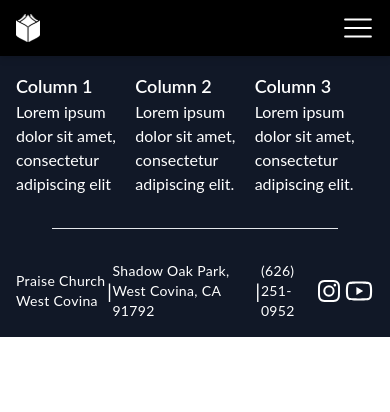
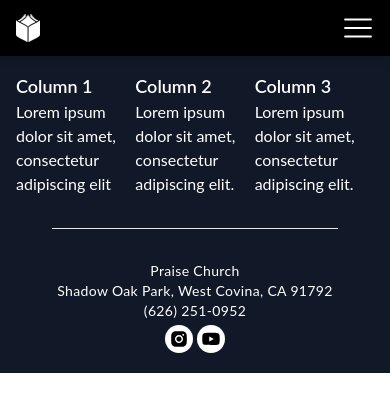
Before and after one commit to PraiseChurch/web, a Next.js app: page / in a window 390 px wide. Shown: the top 412 px of the page. Built offline with nearby package versions, Linux system fonts and the light colour scheme.

Commit message:
fix: make footer responsive, edits to socials buttons, on hover

```diff
--- a/src/app/modules/Footer.tsx
+++ b/src/app/modules/Footer.tsx
@@ -1,8 +1,7 @@
 import React from "react";
 import Link from "next/link";
 import { Typography } from "../components";
-import { AiOutlineYoutube } from "react-icons/ai";
-import { BsInstagram } from "react-icons/bs";
+import { AiFillInstagram, AiFillYoutube } from "react-icons/ai";
 
 export const Footer: React.FC = () => {
   return (
@@ -24,30 +23,36 @@ export const Footer: React.FC = () => {
       <div className="container mx-auto flex justify-center max-w-screen-lg">
         <hr className="w-4/5 my-8" />
       </div>
-      <div className="container mx-auto flex justify-between max-w-screen-lg">
-        <div className="container flex justify-between max-w-screen-md items-center">
-          <Typography variant="caption" color="text-white">
-            Praise Church West Covina
+      <div className="container mx-auto flex flex-col justify-between max-w-screen-lg md:flex-row">
+        <div className="container flex flex-col justify-between max-w-screen-md items-center md:flex-row mr-8">
+          <Typography
+            variant="caption"
+            color="text-white"
+          >
+            Praise Church
           </Typography>
-          <Typography variant="caption" color="text-white" size="text-xl">
-            |
-          </Typography>
-          <Typography variant="caption" color="text-white">
+          <Typography
+            variant="caption"
+            color="text-white"
+          >
             Shadow Oak Park, West Covina, CA 91792
-          </Typography>
-          <Typography variant="caption" color="text-white" size="text-xl">
-            |
           </Typography>
           <Typography variant="caption" color="text-white">
             (626) 251-0952
           </Typography>
         </div>
-        <div className="flex items-center">
+        <div className="flex items-center justify-center">
           <Link href="https://www.instagram.com/praisechurchwc/">
-            <BsInstagram size="22" color="white" className="mx-1" />
+            <div className="bg-white hover:opacity-100 rounded-full w-7 h-7 flex items-center justify-center mx-0.5 my-1 md:opacity-80">
+              <span>
+                <AiFillInstagram size="20" color="black" />
+              </span>
+            </div>
           </Link>
           <Link href="https://www.youtube.com/@PraiseChurch">
-            <AiOutlineYoutube size="30" color="white" />
+            <div className="bg-white hover:opacity-100 rounded-full w-7 h-7 flex items-center justify-center mx-0.5 my-1 md:opacity-80">
+              <AiFillYoutube size="20" color="black" />
+            </div>
           </Link>
         </div>
       </div>
```
Also changed, not shown: 1 other file (tests, documents, lock files or other folders).
